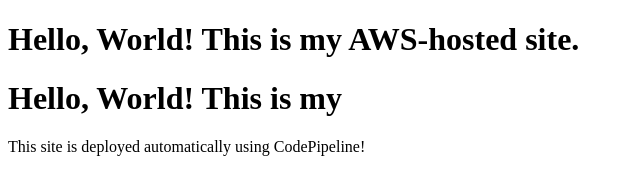
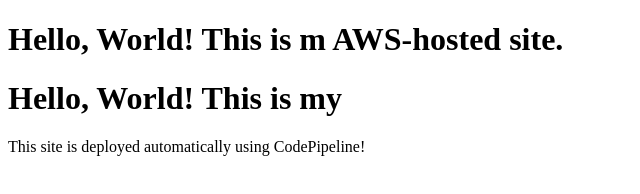
Before and after one commit to ShadowPrincee/aws-static-site, a plain HTML site: page index.html in a window 1280 px wide. Shown: the whole page, without its empty margins (0-640 px from the left). Drawn offline with Linux system fonts and the light colour scheme.

Commit message:
Update index.html

```diff
--- a/index.html
+++ b/index.html
@@ -4,7 +4,7 @@
   <title>My AWS Static Website</title>
 </head>
 <body>
-  <h1>Hello, World! This is my AWS-hosted site.</h1>
+  <h1>Hello, World! This is m AWS-hosted site.</h1>
   <h1>Hello, World! This is my </h1>
   <p>This site is deployed automatically using CodePipeline!</p>
 </body>
```
